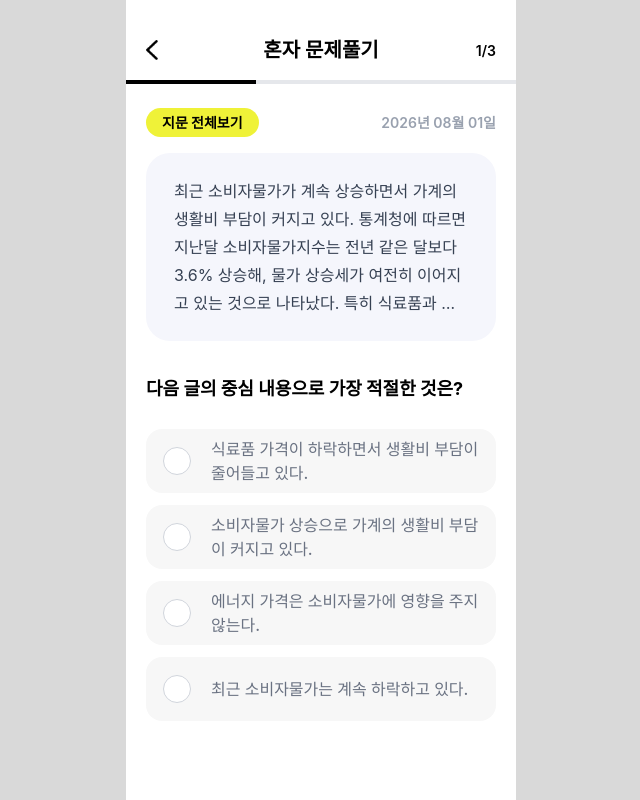
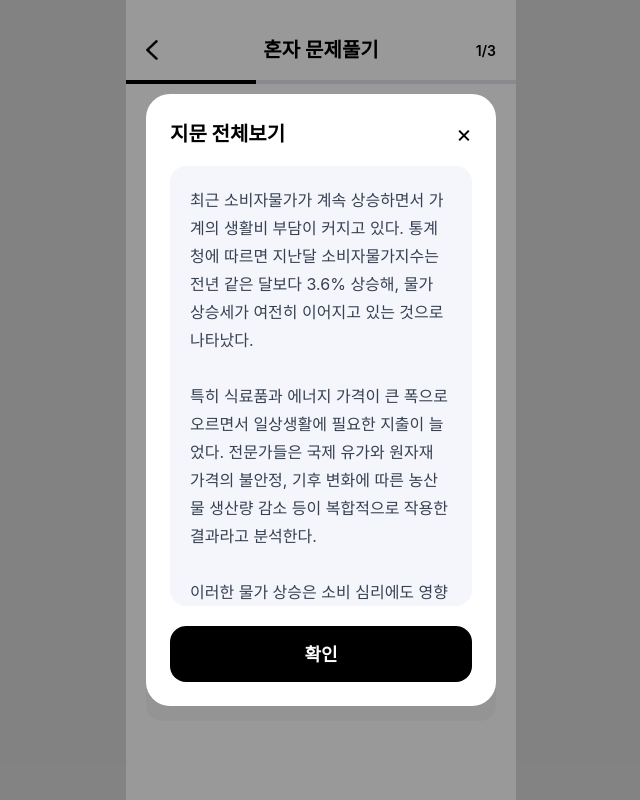
Before and after one commit to READLE-SKTHON/readle-fe, a React (Vite) app: page /game/solo/play in a window 1280 px wide. Both pictures are taken after a click on the button "지문 전체보기". Shown: the whole page, without its empty margins (319-959 px from the left). Built offline with nearby package versions, Linux system fonts and the light colour scheme.

Commit message:
✨ feat: 뉴스 지문 전체보기 모달 구현

```diff
--- /dev/null
+++ b/src/components/game/solo/NewsModal.tsx
@@ -0,0 +1,46 @@
+import type { News } from "@/types/news";
+
+type NewsModalProps = {
+  news: News;
+  onClose: () => void;
+};
+
+export default function NewsModal({ news, onClose }: NewsModalProps) {
+  return (
+    <div className="fixed inset-0 z-50 bg-black/40">
+      <div className="mx-auto flex min-h-screen w-full max-w-97.5 items-center px-5">
+        <div className="w-full rounded-3xl bg-white p-6">
+          {/* 상단 */}
+          <div className="flex items-center justify-between">
+            <h2 className="text-[20px] font-bold">지문 전체보기</h2>
+
+            <button
+              type="button"
+              onClick={onClose}
+              className="cursor-pointer text-2xl"
+              aria-label="닫기"
+            >
+              ×
+            </button>
+          </div>
+
+          {/* 뉴스 본문 */}
+          <div className="mt-4 max-h-[55vh] overflow-y-auto rounded-2xl bg-[#F5F6FC] p-5">
+            <p className="whitespace-pre-line text-[16px] leading-7 text-gray-700">
+              {news.content.trim()}
+            </p>
+          </div>
+
+          {/* 닫기 */}
+          <button
+            type="button"
+            onClick={onClose}
+            className="mt-5 h-14 w-full cursor-pointer rounded-2xl bg-black text-[18px] font-bold text-white"
+          >
+            확인
+          </button>
+        </div>
+      </div>
+    </div>
+  );
+}
--- a/src/pages/game/SoloGame/SoloGamePage.tsx
+++ b/src/pages/game/SoloGame/SoloGamePage.tsx
@@ -1,13 +1,16 @@
 import { useState } from "react";
 
 import Header from "@/components/common/header/Header";
+import NewsModal from "@/components/game/solo/NewsModal";
 import NewsPreview from "@/components/game/solo/NewsPreview";
 import QuizRenderer from "@/components/game/solo/QuizRenderer";
 
+import { mockNews } from "@/mocks/news";
 import { mockQuizzes } from "@/mocks/quizzes";
 
 export default function SoloGamePage() {
   const [selectedOptionId, setSelectedOptionId] = useState<number | null>(null);
+  const [isNewsOpen, setIsNewsOpen] = useState(false);
 
   const currentQuiz = mockQuizzes[0];
 
@@ -16,7 +19,7 @@ export default function SoloGamePage() {
       <Header title="혼자 문제풀기" current={1} total={mockQuizzes.length} />
 
       <main className="px-5 pb-8 pt-6">
-        <NewsPreview onOpen={() => {}} />
+        <NewsPreview onOpen={() => setIsNewsOpen(true)} />
 
         <QuizRenderer
           quiz={currentQuiz}
@@ -24,6 +27,8 @@ export default function SoloGamePage() {
           onSelectOption={setSelectedOptionId}
         />
       </main>
+
+      {isNewsOpen && <NewsModal news={mockNews} onClose={() => setIsNewsOpen(false)} />}
     </div>
   );
 }
```
